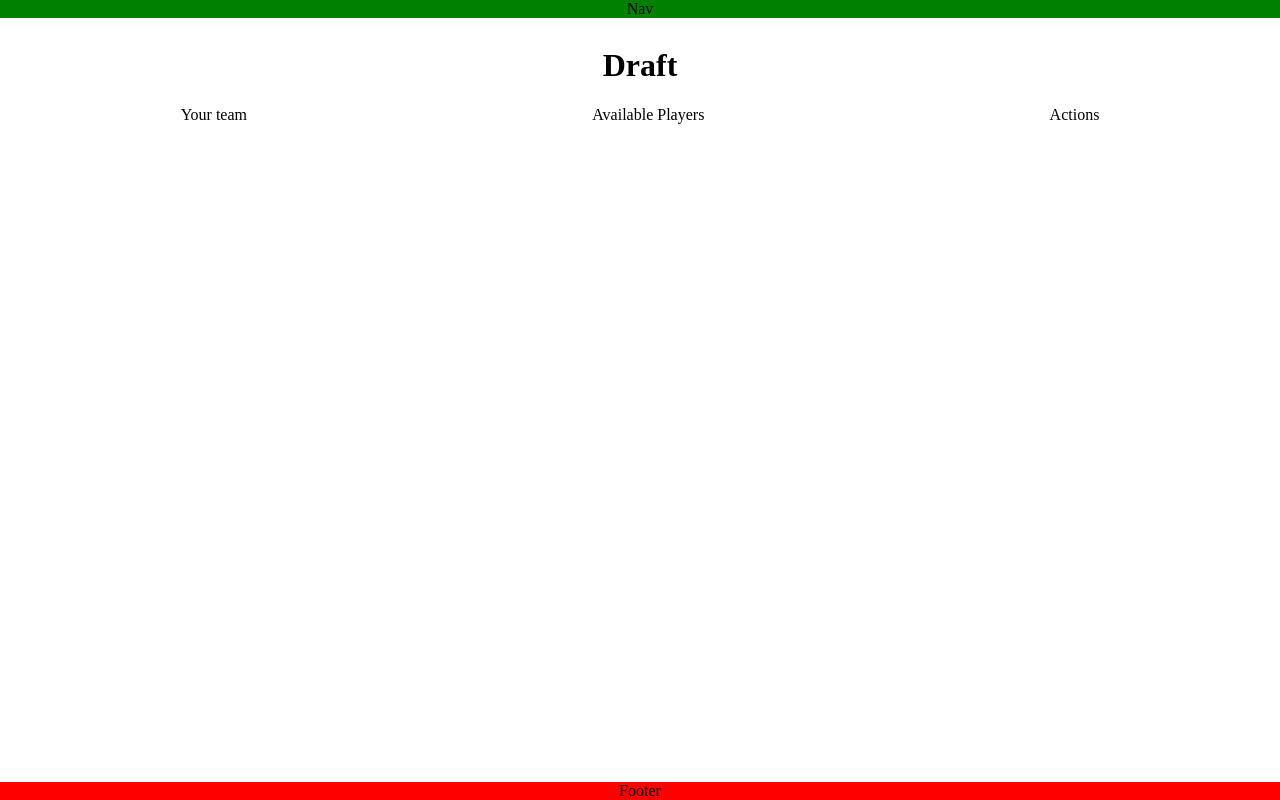
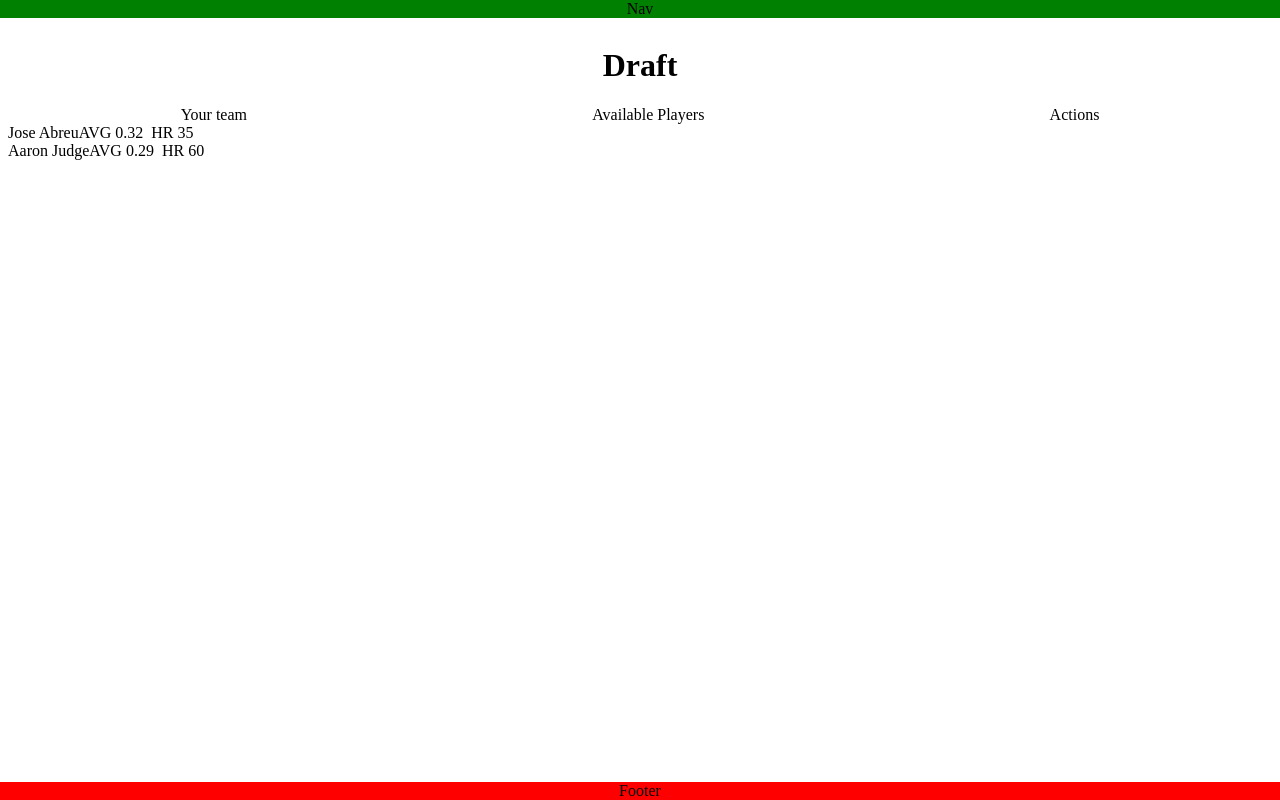
Before and after one commit to alxHenry/baseball-drafter-v2, a Next.js app: page /draft in a window 1280 px wide. Built offline with nearby package versions, Linux system fonts and the light colour scheme.

Commit message:
Ugly ugly ugly initial display of some fake data

```diff
--- /dev/null
+++ b/app/draft/components/DraftPlayerList.tsx
@@ -0,0 +1,16 @@
+import { PlayersById } from "../../../types/Players";
+import DraftPlayerRow from "./DraftPlayerRow";
+
+interface Props {
+  players: PlayersById;
+}
+
+const DraftPlayerList = ({ players }: Props) => {
+  const playersElems = Object.values(players).map((player) => {
+    return <DraftPlayerRow key={player.id} player={player} />;
+  });
+
+  return <div>{playersElems}</div>;
+};
+
+export default DraftPlayerList;
--- /dev/null
+++ b/app/draft/components/DraftPlayerRow.module.css
@@ -0,0 +1,3 @@
+.statContainer {
+  margin-right: 0.5rem;
+}
--- /dev/null
+++ b/app/draft/components/DraftPlayerRow.tsx
@@ -0,0 +1,20 @@
+import styles from "./DraftPlayerRow.module.css";
+import { Player } from "../../../types/Players";
+
+interface Props {
+  player: Player;
+}
+
+const DraftPlayerRow = ({ player }: Props) => {
+  const stats = Object.values(player.stats).map(({ id: statId, name, value }) => {
+    return <span key={`${player.id}-${statId}`} className={styles.statContainer}>{`${name} ${value}`}</span>;
+  });
+  return (
+    <div>
+      <span>{player.name}</span>
+      {stats}
+    </div>
+  );
+};
+
+export default DraftPlayerRow;
--- a/app/draft/page.tsx
+++ b/app/draft/page.tsx
@@ -1,6 +1,10 @@
+import { getMockPlayerData } from "../../data/mock";
+import DraftPlayerList from "./components/DraftPlayerList";
 import styles from "./Draft.module.css";
 
-export default function Page() {
+export default async function Page() {
+  const players = await getMockPlayerData();
+
   return (
     <>
       <h1 className={styles.header}>Draft</h1>
@@ -9,6 +13,7 @@ export default function Page() {
         <div className={styles.column}>Available Players</div>
         <div className={`${styles.column} ${styles.actions}`}>Actions</div>
       </div>
+      <DraftPlayerList players={players} />
     </>
   );
 }
--- /dev/null
+++ b/data/mock.ts
@@ -0,0 +1,27 @@
+import { PlayersById } from "../types/Players";
+
+export const PLAYERS_MOCK: PlayersById = {
+  "1": {
+    id: "1",
+    name: "Jose Abreu",
+    stats: {
+      AVG: { id: "AVG", name: "AVG", value: 0.32, isHigherBetter: true },
+      HR: { id: "HR", name: "HR", value: 35, isHigherBetter: true },
+    },
+    team: "CHW",
+  },
+  "2": {
+    id: "2",
+    name: "Aaron Judge",
+    stats: {
+      AVG: { id: "AVG", name: "AVG", value: 0.29, isHigherBetter: true },
+      HR: { id: "HR", name: "HR", value: 60, isHigherBetter: true },
+    },
+    team: "NYY",
+  },
+};
+export const getMockPlayerData = (): Promise<PlayersById> => {
+  return new Promise((resolve) => {
+    resolve(PLAYERS_MOCK);
+  });
+};
--- a/types/Players.ts
+++ b/types/Players.ts
@@ -1,4 +1,4 @@
-export type Players = Record<Player["id"], Player>;
+export type PlayersById = Record<Player["id"], Player>;
 
 export interface Player {
   id: string;
```
Also changed, not shown: app/draft/TeamDisplay.tsx (+0 -17 lines).
